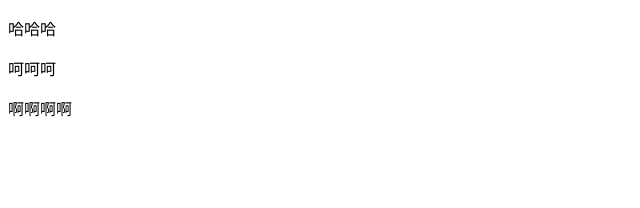
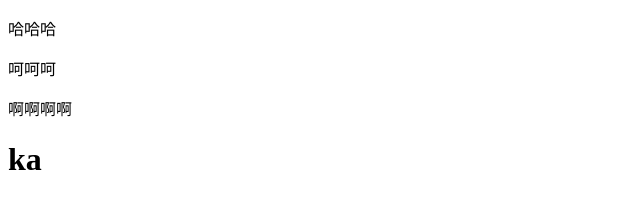
Before and after one commit to oneSleepCat/git-deom, a plain HTML site: page index.html in a window 1280 px wide. Shown: the full height of the page, 0-640 px from the left. Drawn offline with Linux system fonts and the light colour scheme.

Commit message:
分支添加

```diff
--- a/index.html
+++ b/index.html
@@ -12,6 +12,7 @@
     <p>哈哈哈</p>
     <p>呵呵呵</p>
     <p>啊啊啊啊</p>
+    <h1>ka</h1>
 </body>
 
 </html>
```
